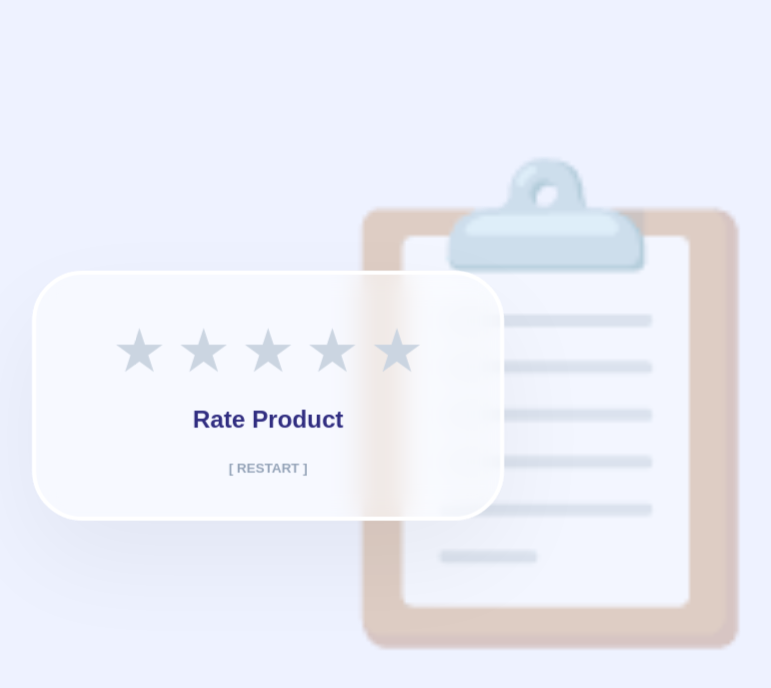
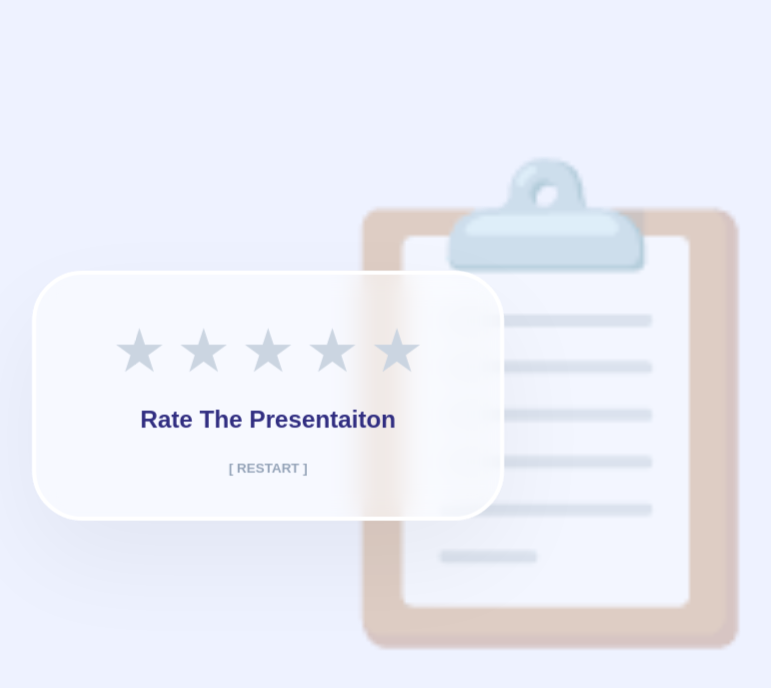
Before and after one commit to vihuraja1/StarRatingapp, a plain HTML site: page index.html in a window 1280 px wide. Shown: the whole page, without its empty margins (372-1143 px from the left). Drawn offline with Linux system fonts and the light colour scheme; a web font is replaced by a local one.

Commit message:
Update index.html with newer data

```diff
--- a/index.html
+++ b/index.html
@@ -129,7 +129,7 @@
             <input type="radio" name="r" id="s1" onclick="update(1)"><label for="s1">★</label>
         </div>
 
-        <div class="status-msg" id="msg">Rate Product</div>
+        <div class="status-msg" id="msg">Rate The Presentaiton</div>
 
         <!-- This only shows if rating < 5 -->
         <div id="issue-container">
```
